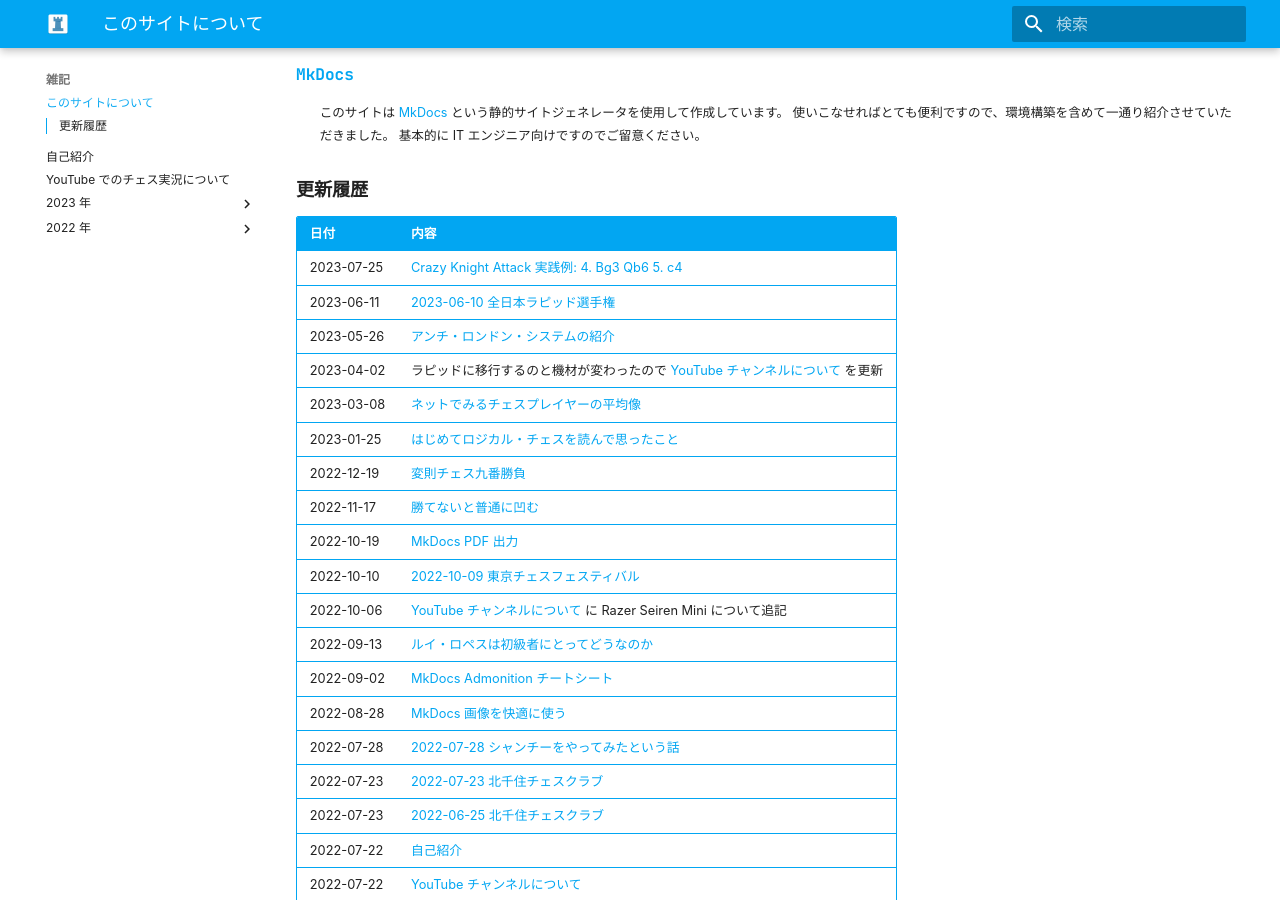
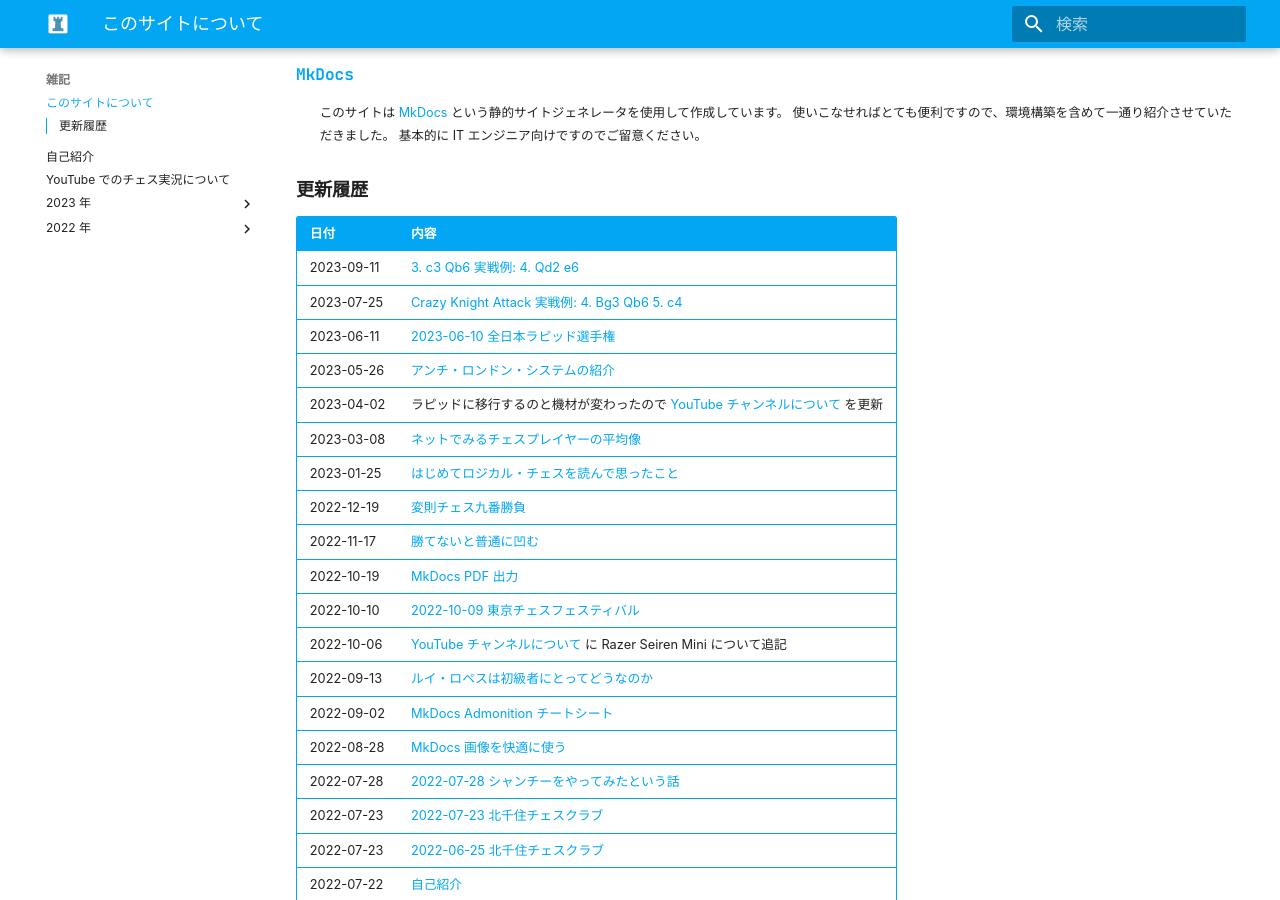
Before and after one commit to kojion/chess, an MkDocs documentation site: the page built from docs/index.md, in a window 1280 px wide and 900 px high, scrolled down 431 px. Built offline with MkDocs 1.6.1 and Material for MkDocs 9.7.7, drawn with Linux system fonts in a browser that asks for light colours; some web fonts are replaced; comment, search, counter and statistics services are not loaded.

Commit message:
3. c3 Qb6 実戦例

```diff
--- a/docs/index.md
+++ b/docs/index.md
@@ -21,7 +21,8 @@
 
 | 日付         | 内容                                                                             |
 |:-----------|:-------------------------------------------------------------------------------|
-| 2023-07-25 | [Crazy Knight Attack 実践例: 4. Bg3 Qb6 5. c4](opening/anti-london-system/002.md) |
+| 2023-09-11 | [3. c3 Qb6 実戦例: 4. Qd2 e6](opening/anti-london-system/003.md)                  |
+| 2023-07-25 | [Crazy Knight Attack 実戦例: 4. Bg3 Qb6 5. c4](opening/anti-london-system/002.md) |
 | 2023-06-11 | [2023-06-10 全日本ラピッド選手権](otb/2023/0610.md)                                      |
 | 2023-05-26 | [アンチ・ロンドン・システムの紹介](opening/anti-london-system/001.md)                          |
 | 2023-04-02 | ラピッドに移行するのと機材が変わったので [YouTube チャンネルについて](note/youtube.md) を更新                  |
--- a/mkdocs.yml
+++ b/mkdocs.yml
@@ -24,6 +24,8 @@
       - opening/anti-london-system/001.md
       - Crazy Knight Attack 実戦例:
         - opening/anti-london-system/002.md
+      - 3. c3 Qb6 実戦例:
+        - opening/anti-london-system/003.md
   - 自戦記:
     - otb/2023/0610.md
     - otb/2022/1009.md
```
Also changed, not shown: docs/opening/anti-london-system/003.md (added, +45 -0 lines), 3 other files.
